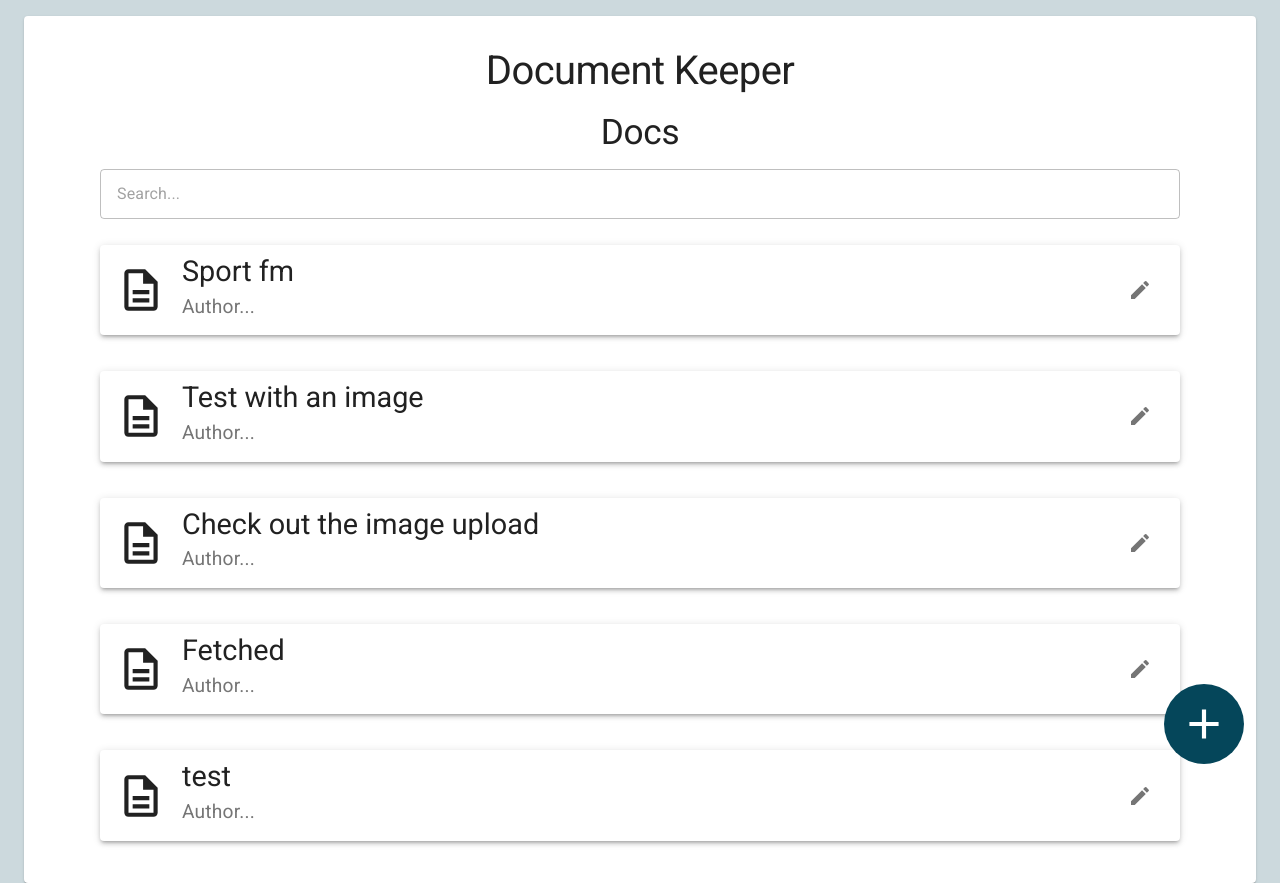
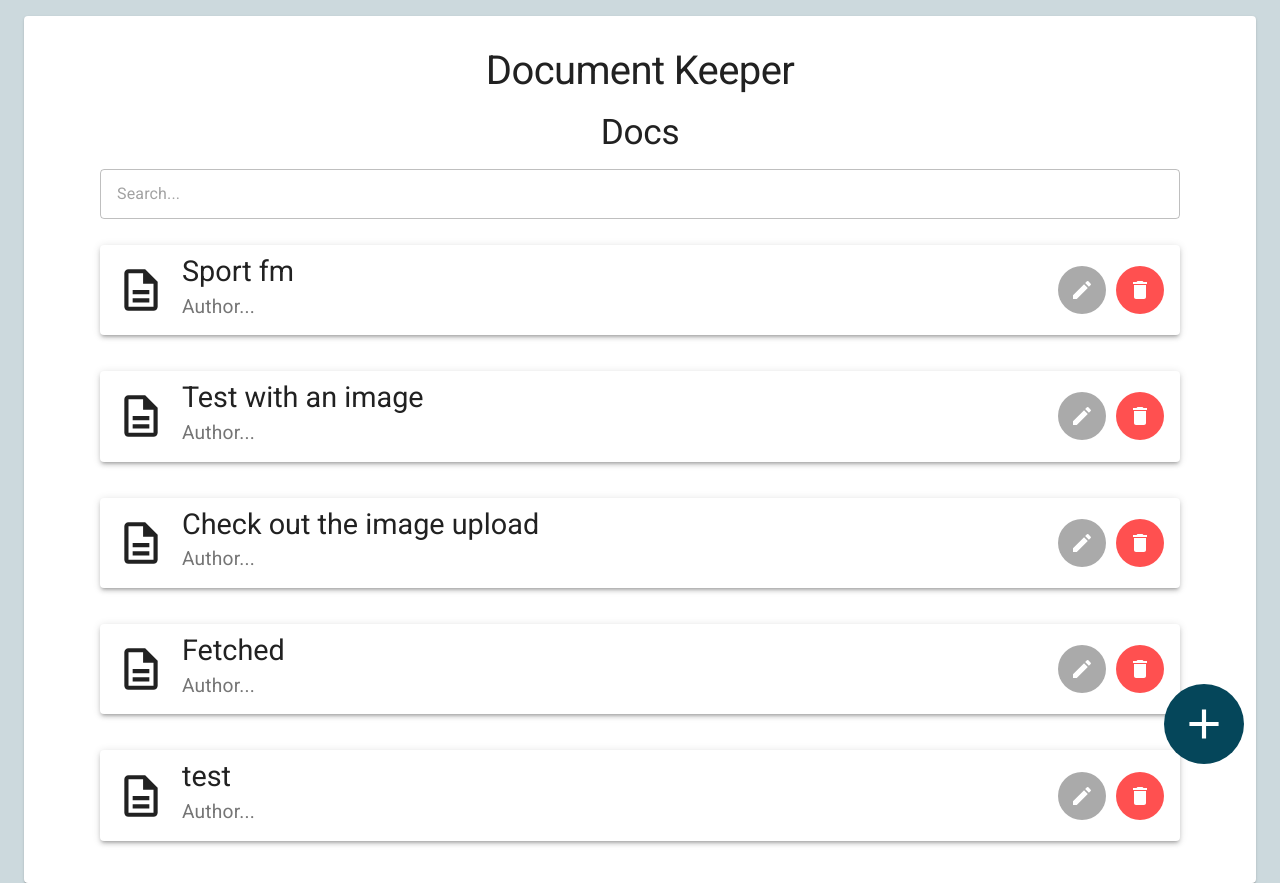
Before and after one commit to Stef-Lev/dockeeper-PoC, a React (Create React App) app: page / in a window 1280 px wide. Built offline with nearby package versions, Linux system fonts and the light colour scheme; data requests are answered from the project's data file.

Commit message:
added delete button

```diff
--- a/src/components/ActionButton.js
+++ b/src/components/ActionButton.js
@@ -17,6 +17,7 @@ const StyledButton = styled(IconButton)`
     background-color: rgb(45, 110, 130);
     color: #fff;
   }
+  transition: all 250ms linear;
 `;
 const buttonStyle = { width: "50px", height: "50px" };
 
--- a/src/components/DocItem.js
+++ b/src/components/DocItem.js
@@ -4,6 +4,7 @@ import styled from "styled-components";
 import IconButton from "@material-ui/core/IconButton";
 import DescriptionOutlinedIcon from "@material-ui/icons/DescriptionOutlined";
 import EditIcon from "@material-ui/icons/Edit";
+import DeleteIcon from "@material-ui/icons/Delete";
 import { useHistory } from "react-router-dom";
 
 const StyledContainer = styled.div`
@@ -24,6 +25,27 @@ const DataContainer = styled.div`
 const InfoContainer = styled.div`
   display: flex;
   align-items: center;
+`;
+
+const EditButton = styled(IconButton)`
+  background-color: rgb(170, 170, 170);
+  color: rgb(255, 255, 255);
+  margin-right: 10px;
+  :hover {
+    background-color: rgb(120, 120, 120);
+    color: rgb(255, 255, 255);
+  }
+  transition: all 250ms linear;
+`;
+
+const DeleteButton = styled(IconButton)`
+  background-color: rgb(255, 80, 80);
+  color: #fff;
+  :hover {
+    background-color: rgb(255, 20, 20);
+    color: #fff;
+  }
+  transition: all 250ms linear;
 `;
 
 function DocItem({ title, preview, id }) {
@@ -59,14 +81,19 @@ function DocItem({ title, preview, id }) {
                 </Typography>
               </div>
             </InfoContainer>
-            <IconButton
+            <div>
+              <EditButton
                 onClick={(e) => {
                   e.stopPropagation();
                   history.push(`/edit/${id}`);
                 }}
               >
                 <EditIcon />
-            </IconButton>
+              </EditButton>
+              <DeleteButton>
+                <DeleteIcon />
+              </DeleteButton>
+            </div>
           </DataContainer>
         </Paper>
       </Grid>
--- a/src/routes/EditPage.js
+++ b/src/routes/EditPage.js
@@ -11,9 +11,8 @@ import { Editor } from "react-draft-wysiwyg";
 import DOMPurify from "dompurify";
 import "react-draft-wysiwyg/dist/react-draft-wysiwyg.css";
 import styled from "styled-components";
-import { useParams } from "react-router-dom";
 import { Button, Paper } from "@material-ui/core";
-import { useHistory } from "react-router-dom";
+import { useHistory, useParams } from "react-router-dom";
 
 const Container = styled.div`
   padding: 16px;
@@ -36,13 +35,14 @@ const Container = styled.div`
   }
 `;
 
-const SubmitButton = styled(Button)`
+const SaveButton = styled(Button)`
   background-color: rgb(5, 70, 90);
   color: #fff;
   :hover {
     background-color: rgb(45, 110, 130);
     color: #fff;
   }
+  transition: all 250ms linear;
 `;
 
 // @TODO MODAL NOT SAVED
@@ -54,6 +54,7 @@ const CancelButton = styled(Button)`
     background-color: rgba(120, 120, 120, 0.5);
     color: #fff;
   }
+  transition: all 250ms linear;
 `;
 
 function EditPage() {
@@ -66,18 +67,9 @@ function EditPage() {
     EditorState.createEmpty()
   );
 
-  useEffect(() => {
-    const blocks = convertToRaw(editorState.getCurrentContent()).blocks;
-    const value = blocks
-      .map((block) => (!block.text.trim() && "\n") || block.text)
-      .join("\n");
-    console.log(blocks, value);
-  }, [editorState]);
-
   const handleChange = (editorState) => {
     setEditorState(editorState);
     convertContentToHTML();
-    // console.log(editorState);
   };
 
   const convertContentToHTML = () => {
@@ -97,7 +89,7 @@ function EditPage() {
   };
 
   // @TODO refactor this
-  const handleDocPost = () => {
+  const handleSave = () => {
     const contentState = editorState.getCurrentContent();
     const raw = convertToRaw(contentState);
 
@@ -141,9 +133,9 @@ function EditPage() {
         <CancelButton variant="contained" onClick={cancelAndReturn}>
           Cancel
         </CancelButton>
-        <SubmitButton variant="contained" onClick={handleDocPost}>
-          Submit
-        </SubmitButton>
+        <SaveButton variant="contained" onClick={handleSave}>
+          Save
+        </SaveButton>
       </Paper>
     </Container>
   );
```
Also changed, not shown: database.json (line endings or trailing spaces), 1 other file (tests, documents, lock files or other folders). Lines whose indentation alone changed are shown as unchanged.
